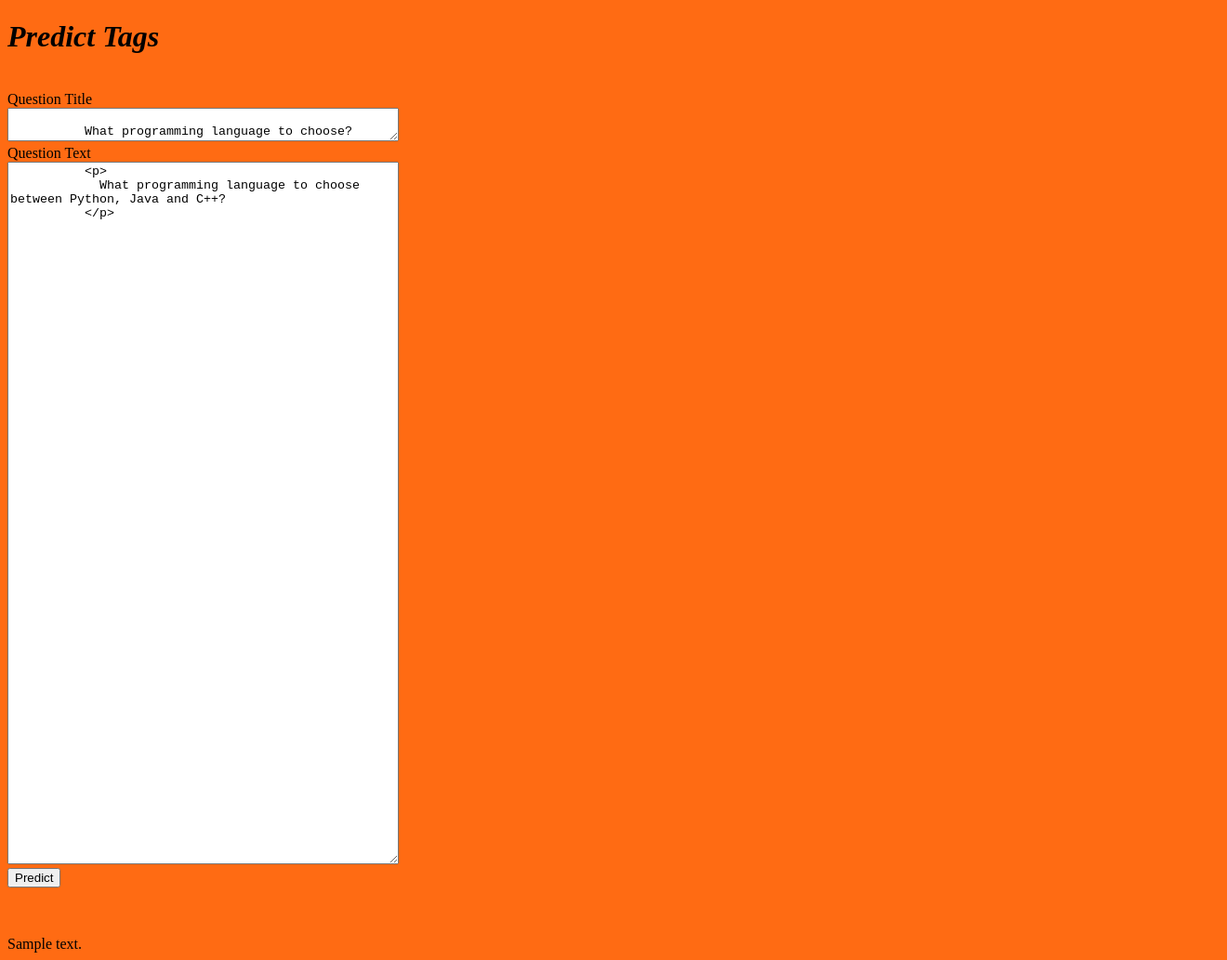
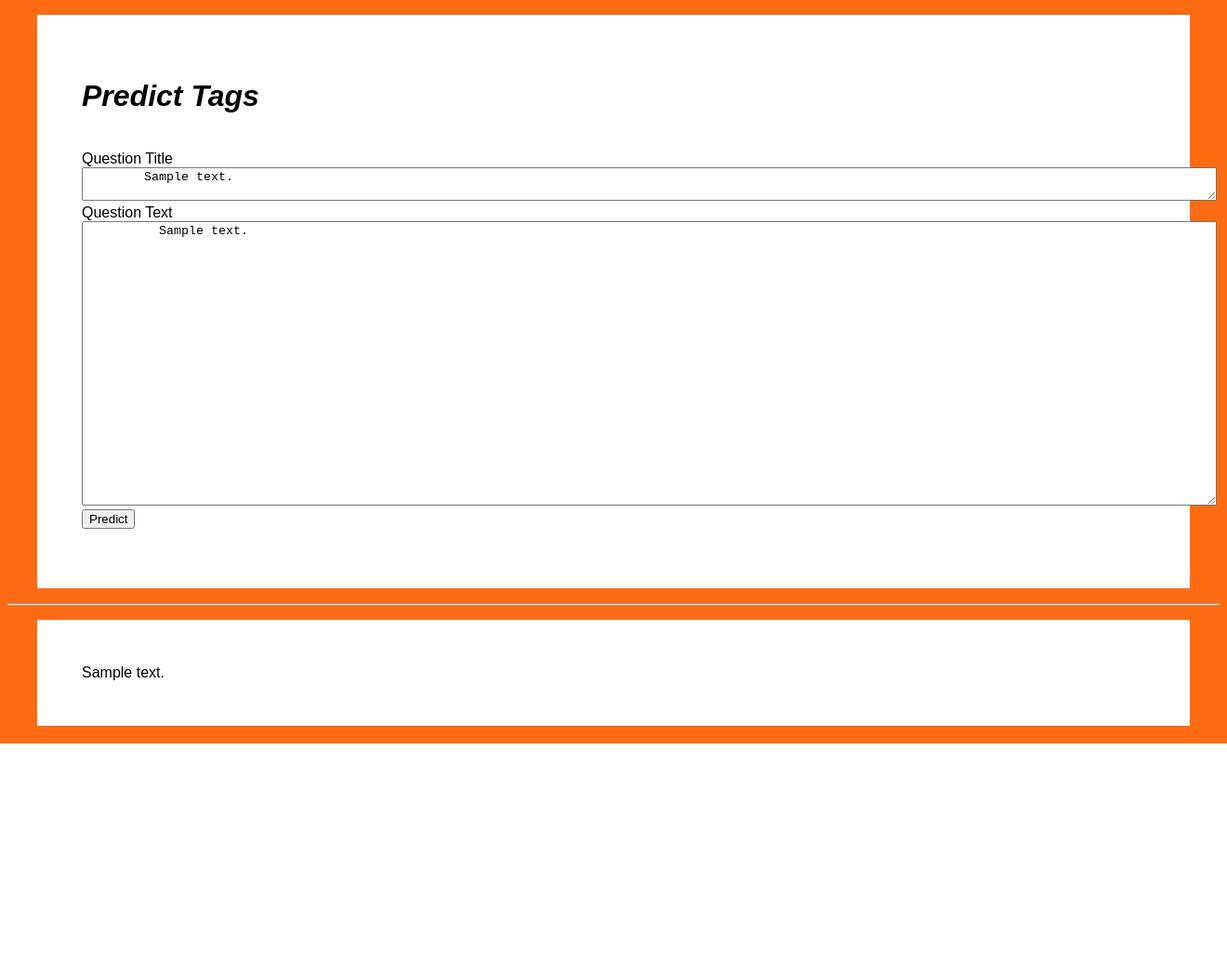
Before and after one commit to imaspol/Projet5_StackExchange, a Flask app: template Templates/index.html in a window 1320 px wide. Shown: the whole page at 93% size. After the commit the page ends 800 px from the top, so only its background shows below. Run offline with Flask 2, Linux system fonts and the light colour scheme; the template is opened without the code that fills it: most values are stand-ins (such as "Sample title", 1, 10 or a date in 2020).

Commit message:
title&body as variables

```diff
--- a/Templates/index.html
+++ b/Templates/index.html
@@ -2,7 +2,7 @@
 <html >
 <!--From https://codepen.io/frytyler/pen/EGdtg-->
 <head>
-  <meta charset="UTF-8">
+  <meta http-equiv="Content-Type" content="text/html"; charset="UTF-8">
   <title>ML API</title>
   <link href='https://fonts.googleapis.com/css?family=Pacifico' rel='stylesheet' type='text/css'>
 <link href='https://fonts.googleapis.com/css?family=Arimo' rel='stylesheet' type='text/css'>
@@ -13,8 +13,8 @@
 
 <!--img src="C:\Users\piari\OneDrive\Images\tag.png"!-->
 
-<body style="background-color:rgb(255, 107, 19);">
- <div class="login">
+<body style="font-family: Arial, Helvetica, sans-serif; background-color: rgb(255, 107, 19);">
+ <div class="login" style="margin: 1em 2em; padding:3em; background-color: #FFFFFF;">
 	<h1><i>Predict Tags</i></h1>
 
      <!-- Main Input For Receiving Query to our ML -->
@@ -24,27 +24,22 @@
       <br/>
       <label for=title>Question Title</label>
       <br/>
-    	<textarea cols=50 name="title" id="title" placeholder="Post Title" required="required" >
-
-          What programming language to choose?
-
+    	<textarea cols=150 name="title" id="title" placeholder="Post Title" required="required">
+        {{ title_text }}
         </textarea>
         <br/>
         <label for=title>Question Text</label>
         <br/>
-        <textarea cols=50 rows=50 name="body" id="body" placeholder="Post Text" required="required" >
-          <p>
-            What programming language to choose between Python, Java and C++?
-          </p>
+        <textarea cols=150 rows=20 name="body" id="body" placeholder="Post Text" required="required">
+          {{ body_text }}
         </textarea>
         <br/>
         <button type="submit" class="btn btn-primary btn-block btn-large">Predict</button>
       </p>
     </form>
-
-
-   <br>
-   <br>
+ </div>
+ <hr/>
+ <div class="login" style="margin: 1em 2em; padding:3em; background-color: #FFFFFF;">
    {{ prediction_text }}
 
  </div>
--- a/app.py
+++ b/app.py
@@ -74,7 +74,9 @@ logging.info('finished loading')
 #defining the different pages of html and specifying the features required to be filled in the html form
 @app.route("/")
 def home():
-    return render_template("index.html")
+    _default_title = "What programming language to choose?"
+    _default_body = """<p>Hi! What programming language to choose between Python, Java and C++?</p>"""
+    return render_template("index.html", title_text=_default_title, body_text=_default_body)
 
 #creating a function for the prediction model by specifying the parameters and feeding it to the ML model
 @app.route("/predict", methods=["POST"])
@@ -82,6 +84,8 @@ def predict():
     #specifying our parameters as data type float
     # convertir en dataframe
     ans=request.form
+    _title = ans['title'].strip()
+    _body = ans['body'].strip()
     final_features = ans['title'] + ans['body']
     serie_usertext = pd.Series(data=final_features)
     prediction = model.predict(serie_usertext)
@@ -91,7 +95,10 @@ def predict():
     #print(', '.join(output[0]))
     date = datetime.datetime.now()
     #logging.info(prediction)
-    return render_template("index.html", prediction_text= f"{str(date)}: Tags are {(', '.join(output[0]))}")
+    return render_template("index.html",
+        title_text=_title, body_text=_body,
+        prediction_text= f"{str(date)}: Tags are {(', '.join(output[0]))}"
+    )
 
 
 #running the flask app
```
